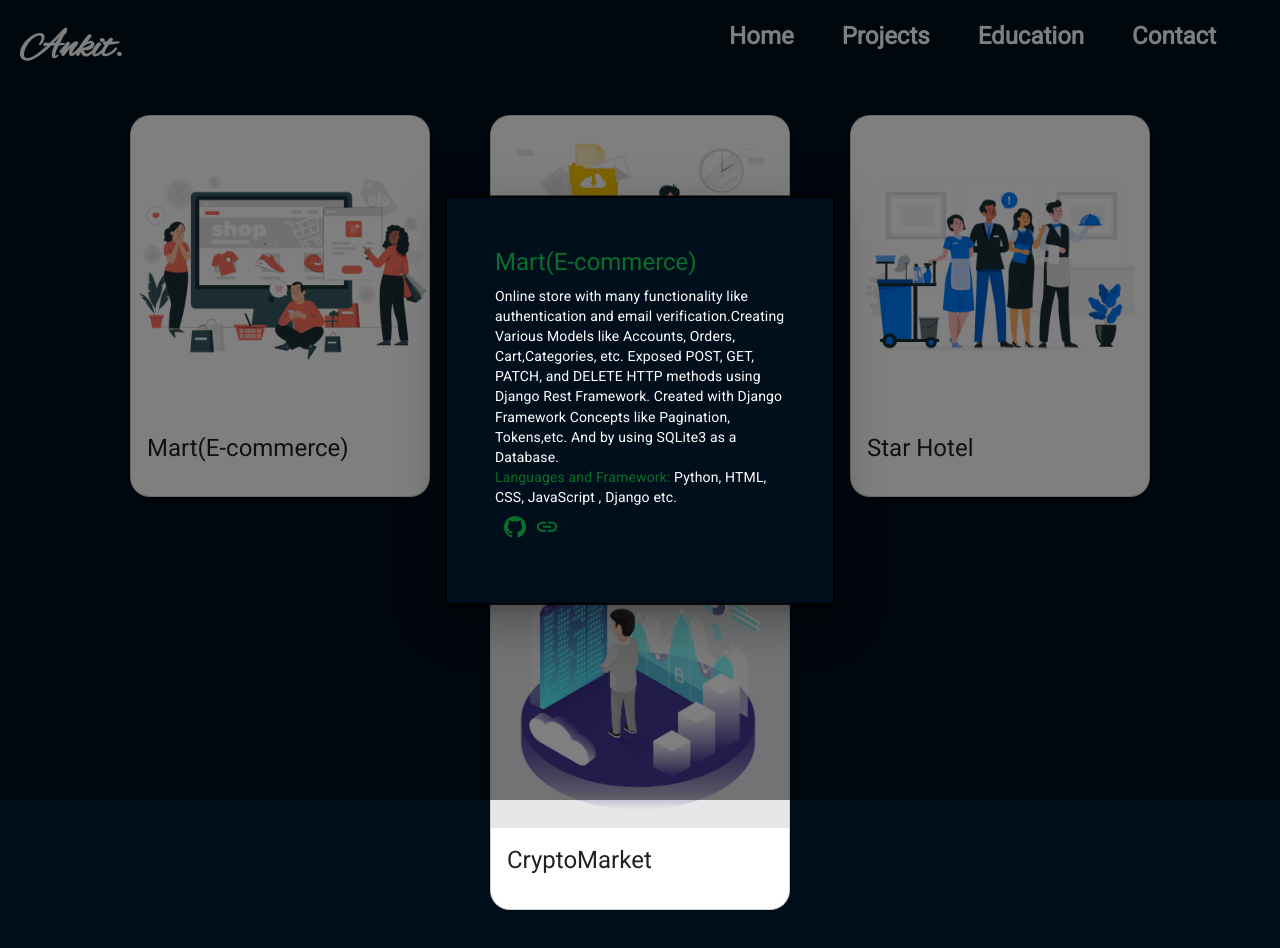
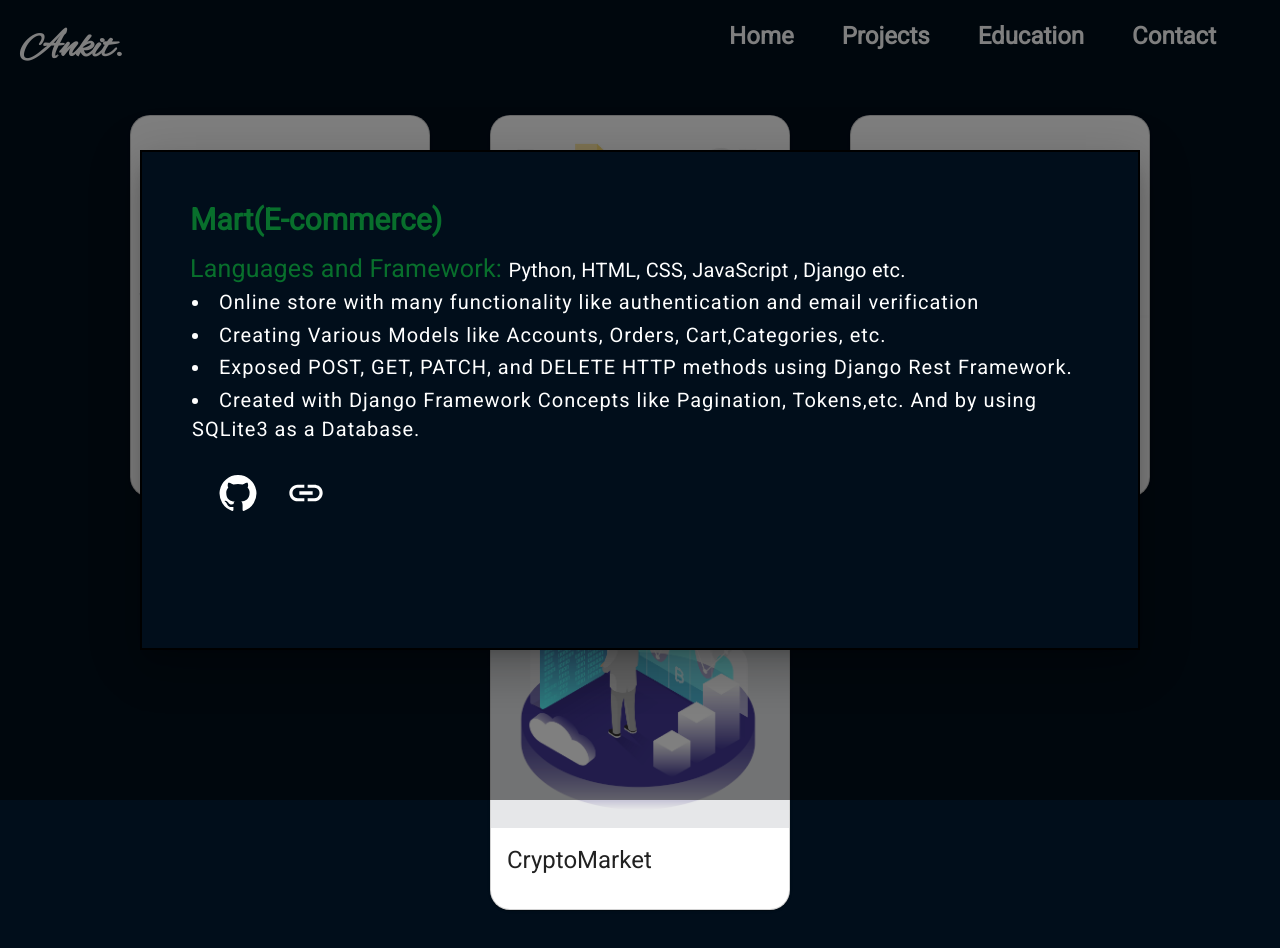
Before and after one commit to ancorp134/react-js-portfolio, a React (Create React App) app: page /project in a window 1280 px wide. Both pictures are taken after a click on the element 281 px from the left and 266 px from the top of the page. Shown: the top 948 px of the page. Built offline with nearby package versions, Linux system fonts and the light colour scheme.

Commit message:
update some style

```diff
--- a/src/components/ProjectItem.jsx
+++ b/src/components/ProjectItem.jsx
@@ -18,13 +18,15 @@ const style = {
   top: "50%",
   left: "50%",
   transform: "translate(-50%, -50%)",
-  width: 390,
+  width: 1000,
   bgcolor: "#010E1B",
   border: "2px solid #000",
   boxShadow: 24,
   p: 4,
   outline: 0,
-  color: "#086F2C"
+  color: "#086F2C",
+  height : 500
+
 
 };
 
@@ -57,20 +59,24 @@ export default function ProjectItem({image,name,desc , skill}) {
           aria-labelledby="modal-modal-title"
           aria-describedby="modal-modal-description"
         >
-          <Box sx={style}>
+          <Box sx={style} className="box">
             <CardContent>
-              <Typography gutterBottom variant="h5" component="div">
+              <Typography gutterBottom variant="h5" component="div" className="project-head">
                 {name}
               </Typography>
-              <Typography variant="body2" color="white">
-                {desc}
+              <Typography variant="body2" color="white" className="project-tech">
+                <span  className="project-span" style={{color : "#086F2C" , fontSize:"25px"}}>Languages and Framework: </span> {skill}
               </Typography>
-              <Typography variant="body2" color="white">
-                <span style={{color : "#086F2C"}}>Languages and Framework: </span> {skill}
-              </Typography>
+              {desc.map((e)=>{
+                return(
+                  <Typography variant="body2" color="white" className="project-desc">
+                    <li>{e}</li>
+                  </Typography>
+                )
+              })}
               <CardActions>
-                <GitHubIcon></GitHubIcon>
-                <LinkIcon></LinkIcon>
+                <GitHubIcon titleAccess="github" sx={{fontSize : "2.5rem" , margin : "20px" , cursor : "pointer"}} className="link-btn"></GitHubIcon>
+                <LinkIcon titleAccess="demo-link" sx={{fontSize : "2.5rem" , margin : "20px" , cursor : "pointer"}} className="link-btn"></LinkIcon>
               </CardActions>
             </CardContent>
           </Box>
--- a/src/components/projectlist.js
+++ b/src/components/projectlist.js
@@ -12,7 +12,12 @@ export const ProjectList = [
         skills: "Python, HTML, CSS, JavaScript , Django etc.",
         codeLink: "",
         demoLink: "",
-        info: "Online store with many functionality like authentication and email verification.Creating Various Models like Accounts, Orders, Cart,Categories, etc. Exposed POST, GET, PATCH, and DELETE HTTP methods using Django Rest Framework. Created with Django Framework Concepts like Pagination, Tokens,etc. And by using SQLite3 as a Database."
+        info: [
+                "Online store with many functionality like authentication and email verification",
+                "Creating Various Models like Accounts, Orders, Cart,Categories, etc.",
+                "Exposed POST, GET, PATCH, and DELETE HTTP methods using Django Rest Framework.",
+                "Created with Django Framework Concepts like Pagination, Tokens,etc. And by using SQLite3 as a Database."
+            ]
 
     },
     {
@@ -22,7 +27,12 @@ export const ProjectList = [
         skills: "React,React Router,CSS",
         codeLink: "",
         demoLink: "",
-        info: "As a web developer, I designed and built an IMDB clone website using React JS, HTML, and CSS. The website allows users to browse popular, top-rated, and upcoming movies, in addition to searching for specific movies. Users can also watch trailers, view cast information, and read reviews for each movie.To make this website possible, I utilized my skills in web development to create a functional and user-friendly application. Specifically, I made API calls to retrieve the necessary data and implemented various design features to enhance the user experience.",
+        info:  [
+            "Online store with many functionality like authentication and email verification",
+            "Creating Various Models like Accounts, Orders, Cart,Categories, etc.",
+            "Exposed POST, GET, PATCH, and DELETE HTTP methods using Django Rest Framework.",
+            "Created with Django Framework Concepts like Pagination, Tokens,etc. And by using SQLite3 as a Database."
+        ]
     },
     {
         key: 2,
@@ -31,7 +41,12 @@ export const ProjectList = [
         skills: "React,React Router, CSS",
         codeLink: "",
         demoLink: "",
-        info: "I created a personal portfolio website using React JS, HTML, and CSS to showcase my projects, skills, and background. The website serves as a platform for people to learn more about me and my professional accomplishments.My portfolio features information about my education, work experience, and technical skills, as well as a section highlighting my completed projects. Overall, my portfolio serves as a valuable asset in advancing my career and achieving my professional goals.",
+        info:  [
+            "Online store with many functionality like authentication and email verification",
+            "Creating Various Models like Accounts, Orders, Cart,Categories, etc.",
+            "Exposed POST, GET, PATCH, and DELETE HTTP methods using Django Rest Framework.",
+            "Created with Django Framework Concepts like Pagination, Tokens,etc. And by using SQLite3 as a Database."
+        ]
     },
     {
         key: 3,
@@ -40,6 +55,11 @@ export const ProjectList = [
         skills: "React JS ,Bootstrap",
         codeLink: "",
         demoLink: "",
-        info: "I developed this simple text editor which allows you to do text formatting and many more things",
+        info:  [
+            "Online store with many functionality like authentication and email verification",
+            "Creating Various Models like Accounts, Orders, Cart,Categories, etc.",
+            "Exposed POST, GET, PATCH, and DELETE HTTP methods using Django Rest Framework.",
+            "Created with Django Framework Concepts like Pagination, Tokens,etc. And by using SQLite3 as a Database."
+        ]
     },
 ]
--- a/src/styles/projectitem.css
+++ b/src/styles/projectitem.css
@@ -14,11 +14,66 @@
     cursor: pointer;
 }
 
+.card:hover{
+    transform: translateY(-10px);
+}
 
-@media only screen and (  max-width: 1000px) {
+.project-head{
+    font-size: 30px !important;
+    font-weight: bold !important;
+}
+
+.project-desc{
+    font-size: 20px !important;
+    letter-spacing: 1px !important;
+    padding: 2px !important;
+}
+
+.project-tech{
+    font-size: 20px !important;
+}
+
+.link-btn{
+
+    color: white;
+}
+
+.link-btn:hover{
+    color: #086F2C;
+    transform: translateY(-10px);
+}
+
+@media only screen and (  max-width: 500px) {
     .container{
 
         width: 100vw;
 
     }
+
+    .box {
+        width: 350px !important;
+        height: 80vh !important;
+    }
+
+    .project-desc{
+        font-size: 15px !important;
+        letter-spacing: 1px !important;
+        padding: 2px !important;
+    }
+    .project-tech{
+        font-size: 15px !important;
+    }
+
+    .project-head{
+        font-size: 25px !important;
+        font-weight: bold !important;
+    }
+
+    .project-span {
+        font-size: 18px !important;
+    }
+
+
+
+
 }
```
